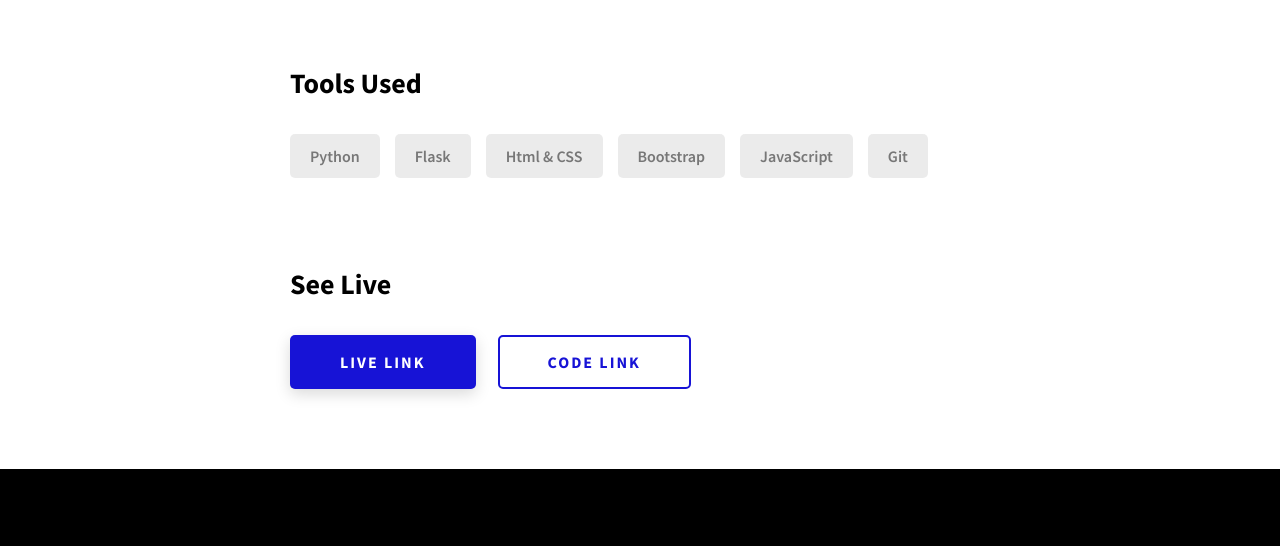
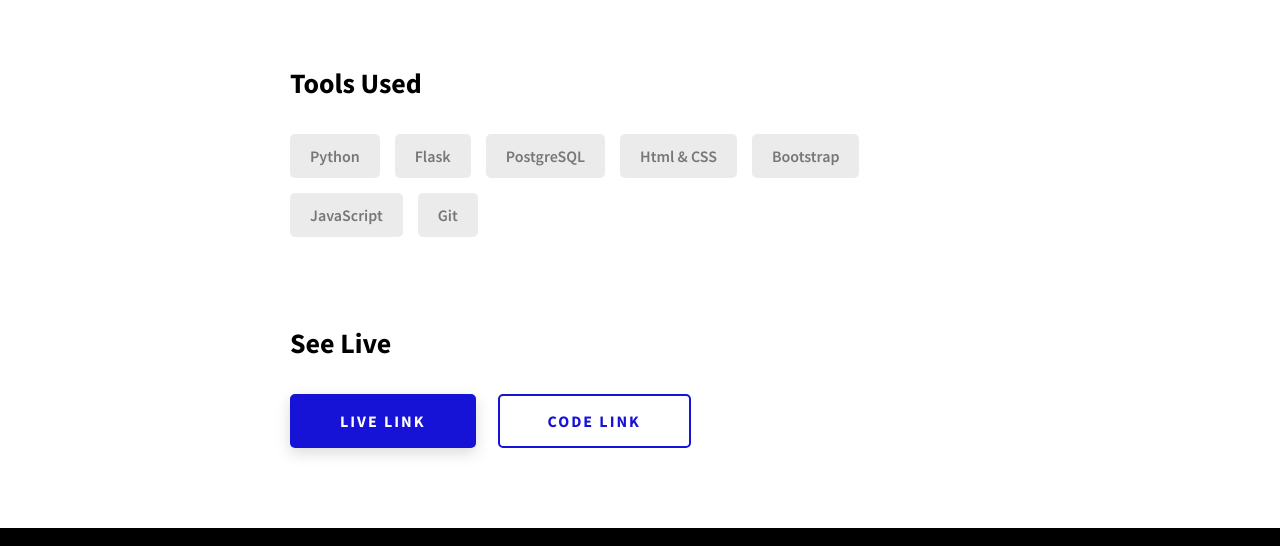
Before and after one commit to ConnorAlbert/MyPortfolio, a website: page project-1.html in a window 1280 px wide. Shown: the part 1580-2126 px from the top of the page. Drawn offline with Linux system fonts and the light colour scheme.

Commit message:
Update project-1.html

```diff
--- a/project-1.html
+++ b/project-1.html
@@ -123,6 +123,7 @@
               <div class="skills">
                 <div class="skills__skill">Python</div>
                 <div class="skills__skill">Flask</div>
+                <div class="skills__skill">PostgreSQL</div>
                 <div class="skills__skill">Html & CSS</div>
                 <div class="skills__skill">Bootstrap</div>
                 <div class="skills__skill">JavaScript</div>
```
